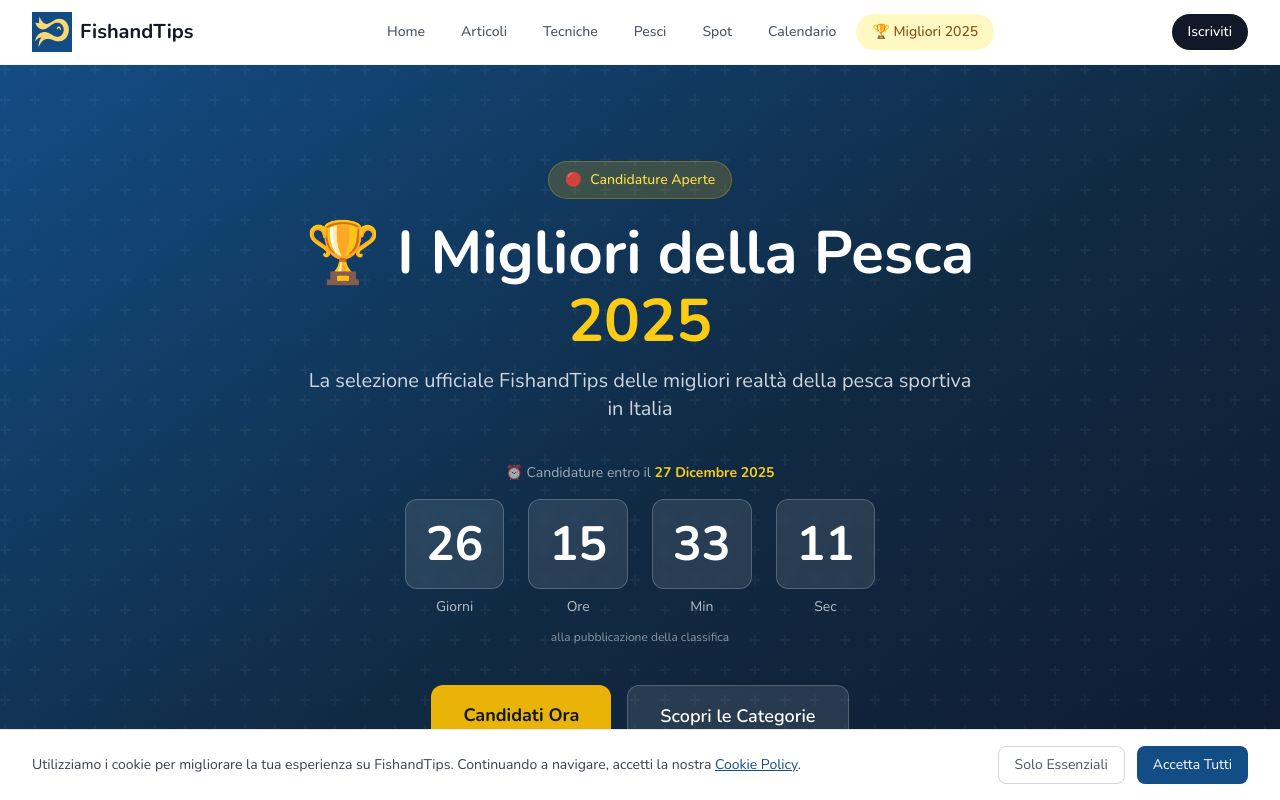
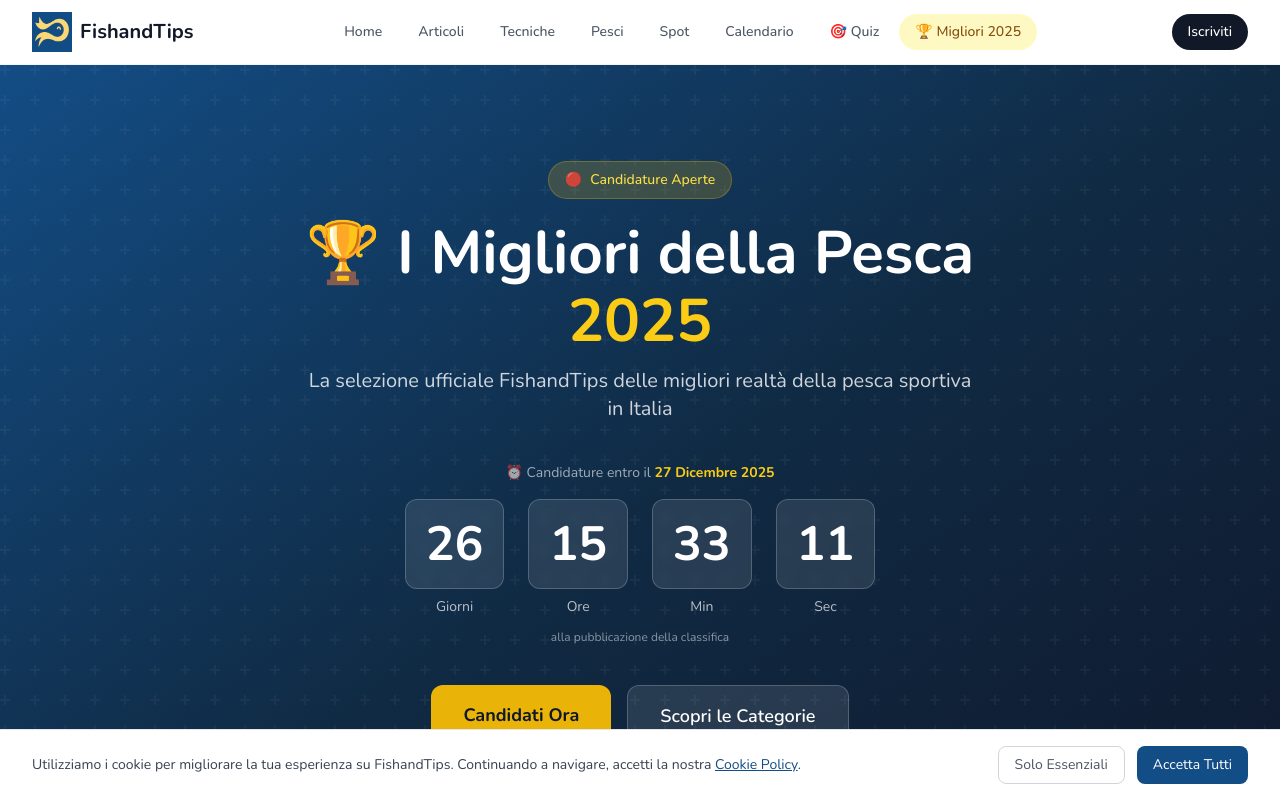
Before and after one commit to Gabrielepolimi/fishandtips, a Next.js app: page /migliori-pesca-2025 in a window 1280 px wide. Shown: the top 800 px of the page. Built offline with nearby package versions, Linux system fonts and the light colour scheme.

Commit message:
fix: aggiunto Quiz nel menu navigazione

```diff
--- a/components/layout/Navbar.tsx
+++ b/components/layout/Navbar.tsx
@@ -11,6 +11,7 @@
   { href: '/pesci-mediterraneo', label: 'Pesci' },
   { href: '/spot-pesca-italia', label: 'Spot' },
   { href: '/calendario-pesca', label: 'Calendario' },
+  { href: '/trova-attrezzatura', label: '🎯 Quiz' },
   { href: '/migliori-pesca-2025', label: '🏆 Migliori 2025', featured: true },
 ];
 
```
